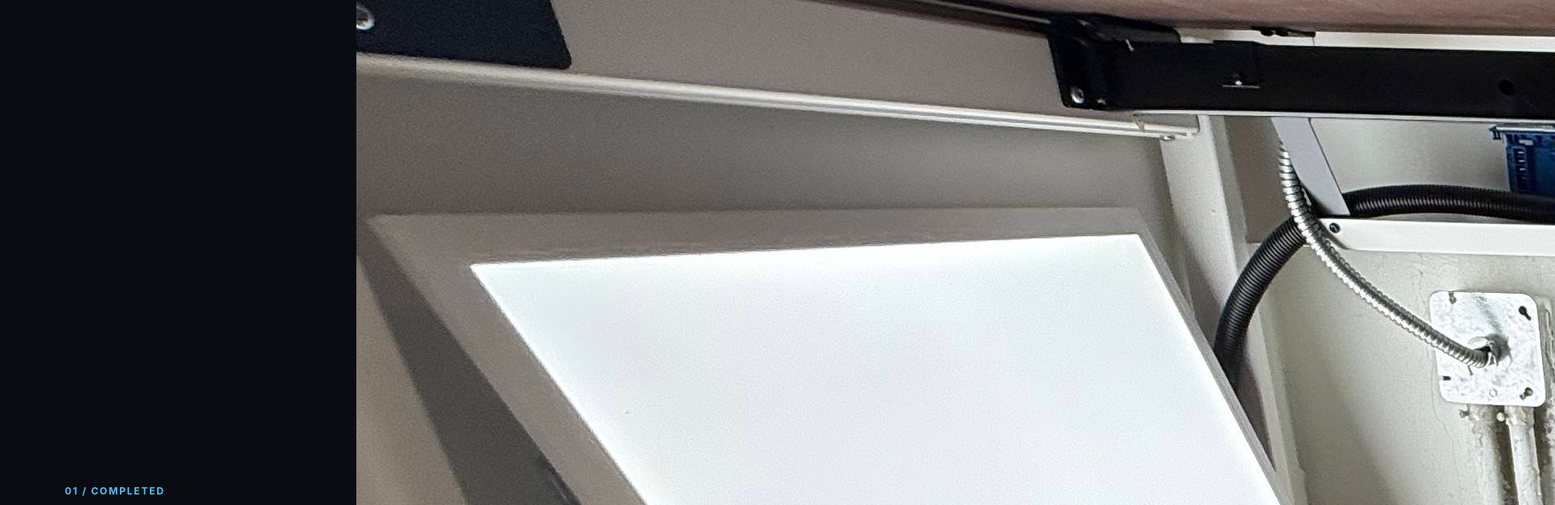
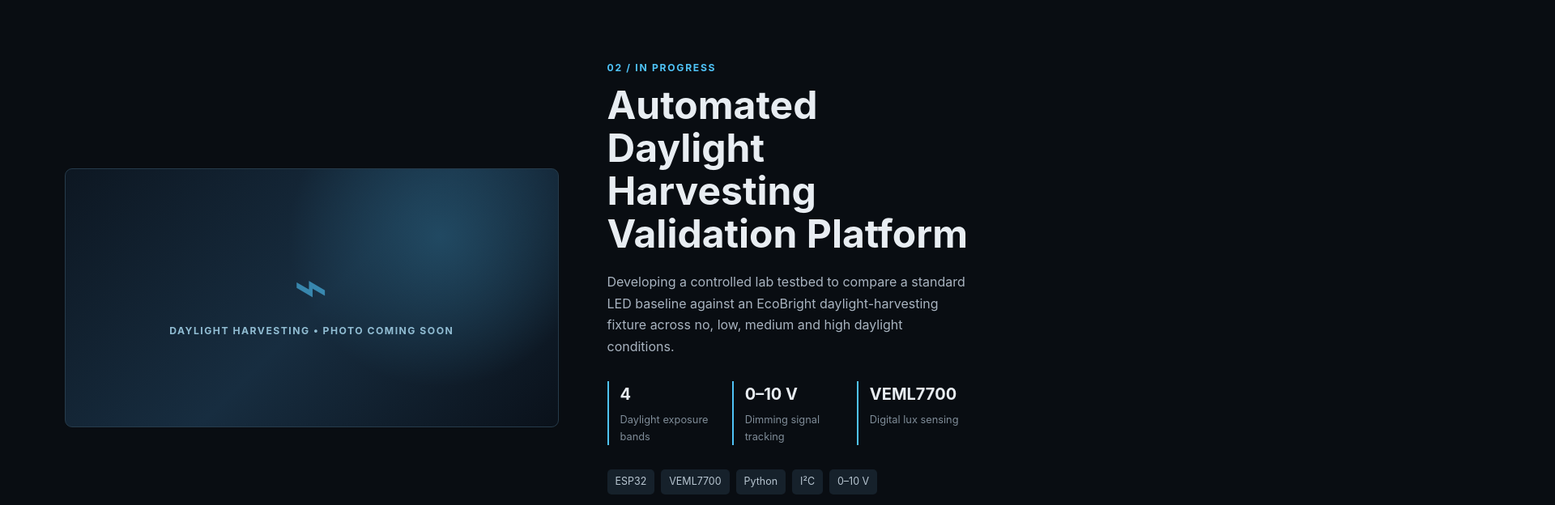
Before and after one commit to hib50/hib50.github.io, a plain HTML site: page projects.html in a window 1280 px wide. Shown: the part 1417-2041 px from the top of the page at 81% size, 1920 px wide, since content can reach past the window. Drawn offline with Linux system fonts and the light colour scheme.

Commit message:
Add real EcoBright project photo and clearly labeled visual placeholders

```diff
--- a/style.css
+++ b/style.css
@@ -828,3 +828,13 @@ footer {
         font-size: 3.5rem;
     }
 }
+
+/* Portfolio project imagery */
+.project-media{height:210px;border-radius:9px;overflow:hidden;margin-bottom:18px;background:#101f2c;border:1px solid #263b4b;display:flex;align-items:center;justify-content:center;position:relative}
+.project-media img{width:100%;height:100%;object-fit:cover;display:block}
+.project-media-placeholder{background:radial-gradient(circle at 76% 26%,#214962 0%,transparent 36%),linear-gradient(135deg,#0d1722,#172d40 52%,#0a111a);flex-direction:column;gap:10px;text-align:center;padding:20px;color:#91bdd3;font-size:.76rem;font-weight:700;letter-spacing:1.5px}
+.media-symbol{font-size:4.5rem;font-weight:200;line-height:1;color:#4fc3f7;opacity:.6}
+.featured-project-visual .project-media{height:320px;margin-bottom:0}
+.additional-skills{margin-top:26px;padding:25px;border:1px solid #263440;border-radius:12px;background:#10161d}
+.additional-skills h3{margin-bottom:10px}.additional-skills p{color:#95a3af}
+@media(max-width:700px){.featured-project-visual .project-media{height:230px}}
```
